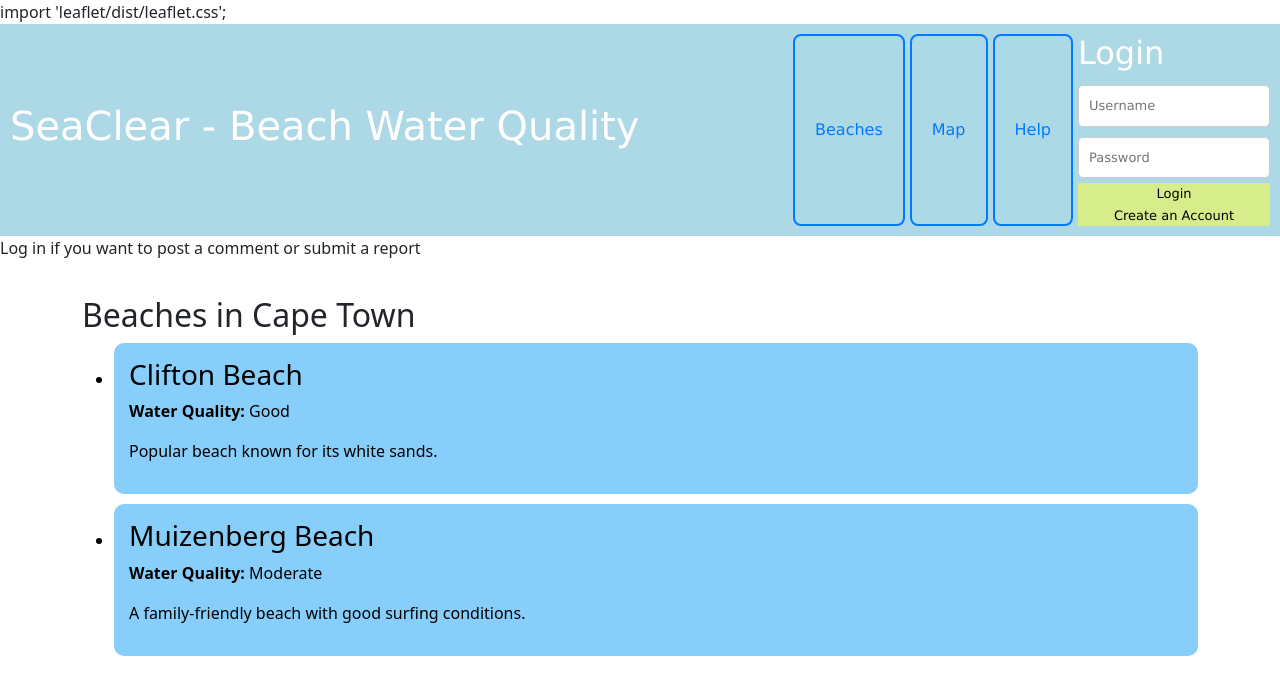
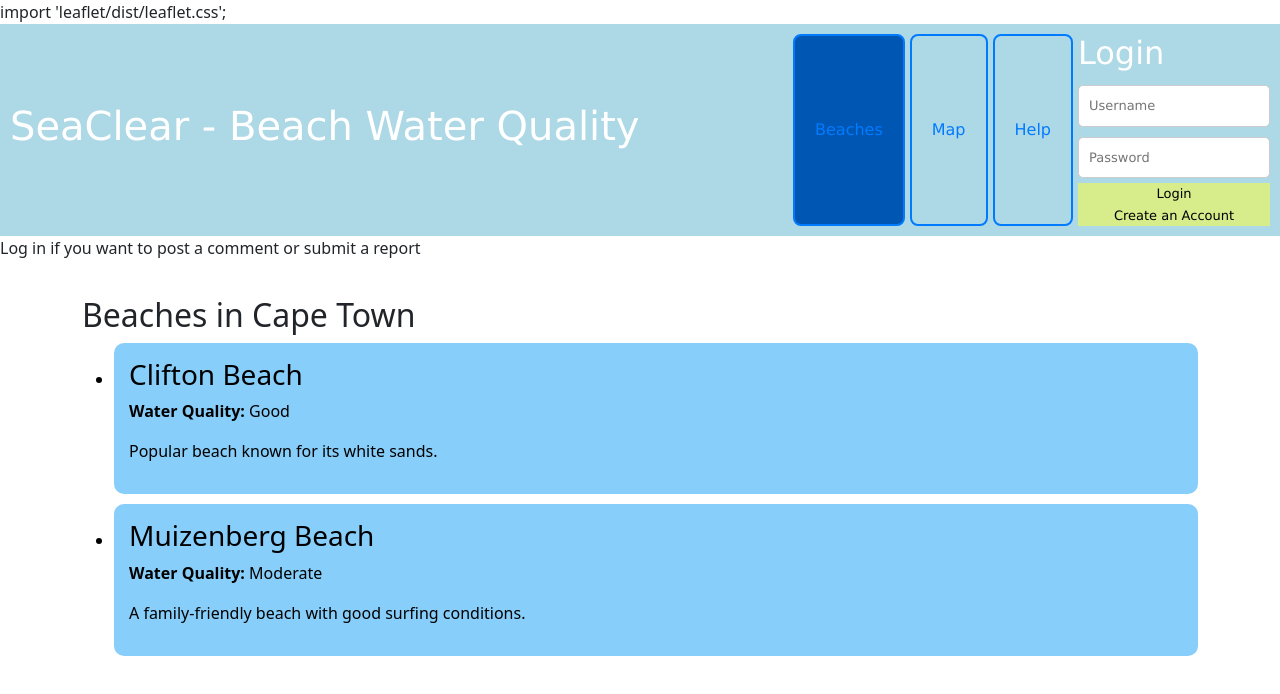
Before and after one commit to vuyani02/seaclear, a React (Vite) app: page /help in a window 1280 px wide. Shown: the top 694 px of the page. Built offline with nearby package versions, Linux system fonts and the light colour scheme.

Commit message:
Make the buttons stay blue when you click them

```diff
--- a/src/App.tsx
+++ b/src/App.tsx
@@ -5,18 +5,25 @@ import HelpPage from './components/HelpPage';
 
 type State = {
   currentPage: 'beachList' | 'map' | 'help';
+  selectedButton: 'beachList' | 'map' | 'help'; //
 };
 
 class App extends Component<{}, State> {
   state: State = {
     currentPage: 'beachList',
+    selectedButton: 'beachList'
   };
 
   // Method to change the current page
   handlePageChange = (page: 'beachList' | 'map' | 'help') => {
     this.setState({ currentPage: page });
   };
-
+handleButtonClick = (button: 'beachList' | 'map' | 'help') => {
+  this.setState({
+    currentPage: button,
+    selectedButton: button
+  });
+};
   render() {
     const { currentPage } = this.state;
 
--- a/src/components/BeachList.css
+++ b/src/components/BeachList.css
@@ -14,7 +14,10 @@ body {
     font-size: small;
     ;
 }
-
+.nav-button.selected {
+    background-color: #0056b3;
+    /* This will make the selected button stay blue */
+}
 .beach-item.beach-1{
     background-size: cover;
    background-position: center;
--- a/src/components/BeachList.tsx
+++ b/src/components/BeachList.tsx
@@ -29,6 +29,7 @@ type Report = {
 
 type State = {
   currentPage: 'beachList' | 'beachDetails' | 'map' | 'help';
+  selectedButton: 'beachList' | 'map' | 'help';
   beaches: Beach[];
   selectedBeach: Beach | null;
   showSources: boolean;
@@ -47,6 +48,8 @@ type State = {
 class App extends Component<{}, State> {
   state: State = {
     currentPage: 'beachList',
+    selectedButton: 'beachList',
+
     beaches: [
       {
         name: "Clifton Beach",
@@ -177,6 +180,13 @@ class App extends Component<{}, State> {
   handleRegisterToggle = () => {
     this.setState({ isRegistering: !this.state.isRegistering });
   };
+  handleButtonClick = (button: 'beachList' | 'map' | 'help') => {
+  this.setState({
+    currentPage: button,
+    selectedButton: button
+  });
+};
+
 
   render() {
     const { beaches, selectedBeach, showSources, loggedIn, isRegistering, username, password, newComment, newReport, reportDate, reportSource, currentPage } = this.state;
@@ -186,10 +196,24 @@ class App extends Component<{}, State> {
         <header className="header">
           <h1>SeaClear - Beach Water Quality</h1>
           <div className="nav-buttons">
-  <button className="nav-button" onClick={() => this.setState({ currentPage: 'beachList' })}>Beaches</button>
-<button className="nav-button" onClick={() => this.setState({ currentPage: 'map' })}>Map</button>
-<button className="nav-button" onClick={() => this.setState({ currentPage: 'help' })}>Help</button>
-
+    <button
+      className={`nav-button ${this.state.selectedButton === 'beachList' ? 'selected' : ''}`}
+      onClick={() => this.handleButtonClick('beachList')}
+    >
+      Beaches
+    </button>
+    <button
+      className={`nav-button ${this.state.selectedButton === 'map' ? 'selected' : ''}`}
+      onClick={() => this.handleButtonClick('map')}
+    >
+      Map
+    </button>
+    <button
+      className={`nav-button ${this.state.selectedButton === 'help' ? 'selected' : ''}`}
+      onClick={() => this.handleButtonClick('help')}
+    >
+      Help
+    </button>
 
             {!loggedIn ? (
               <div className="auth-container">
```
